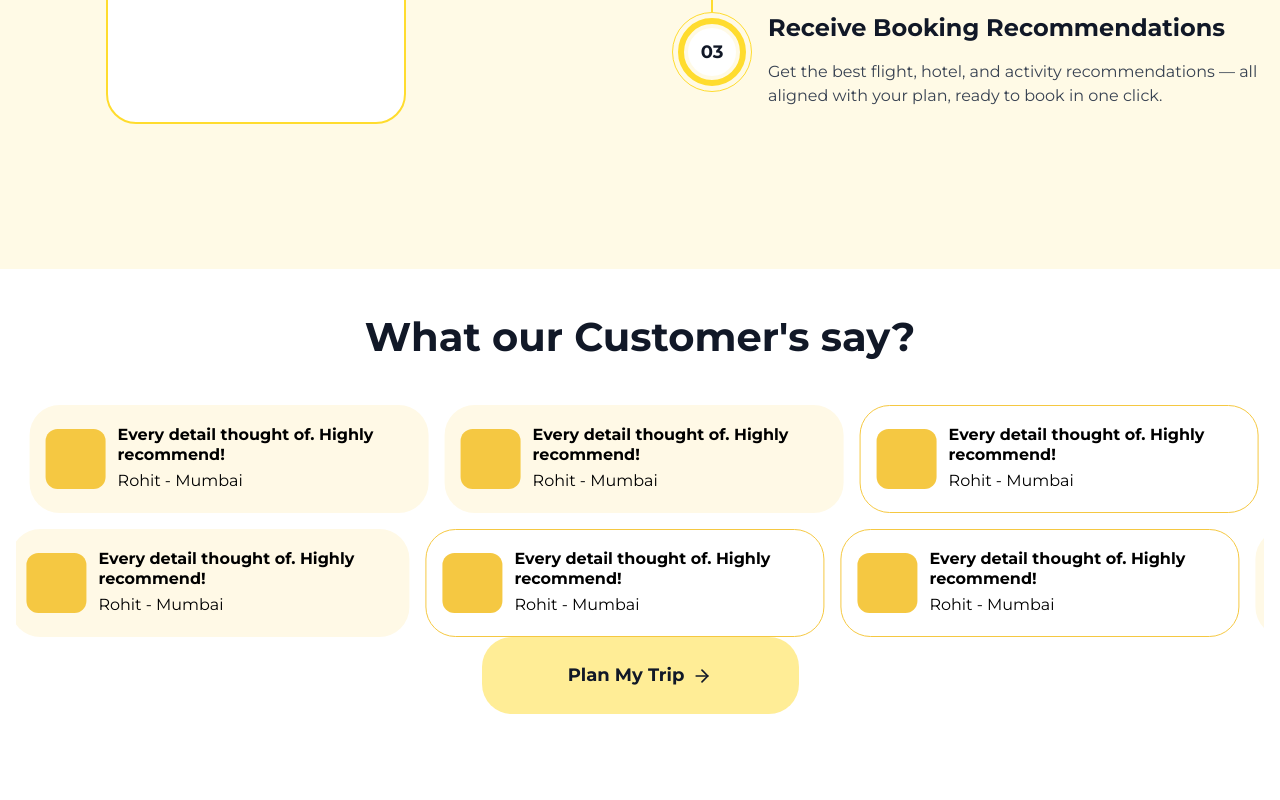
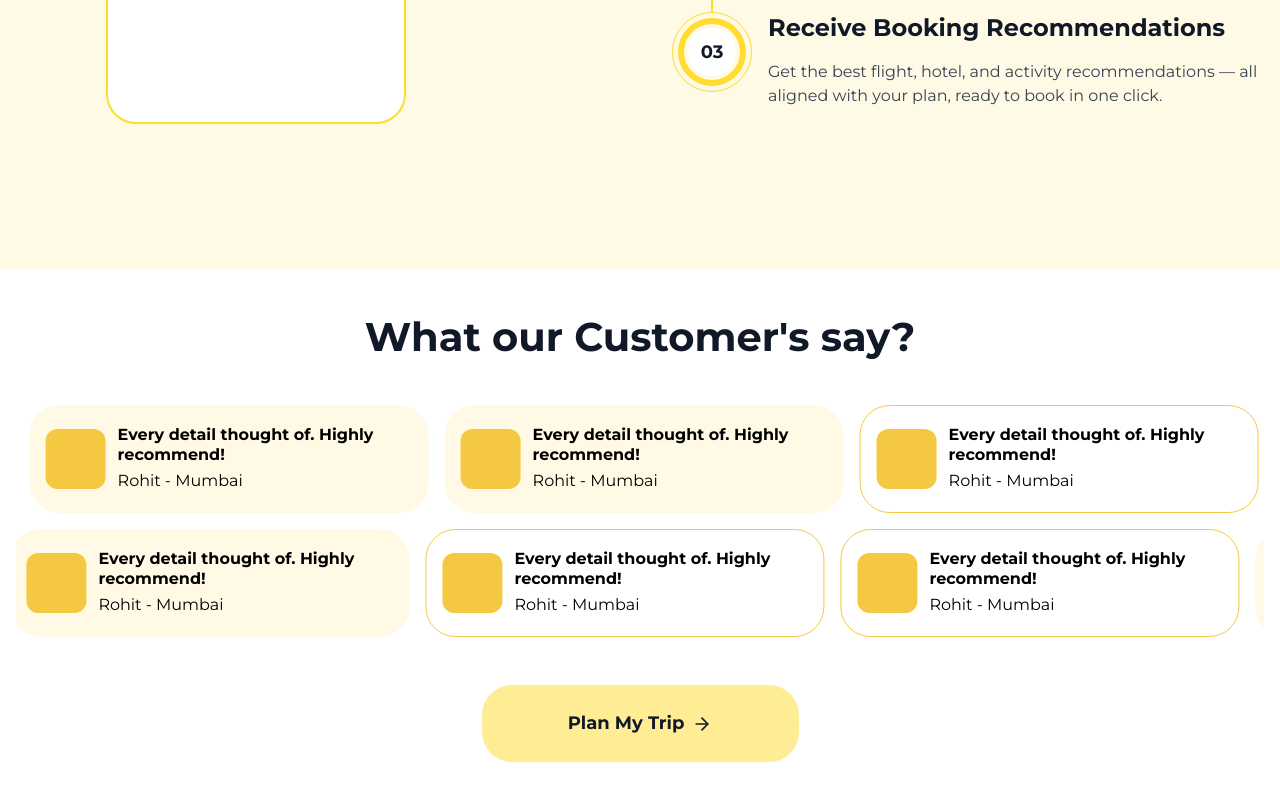
Before and after one commit to urbantrips/ut-client, a Next.js app: page / in a window 1280 px wide. Shown: the part 5161-5961 px from the top of the page. Built offline with nearby package versions, Linux system fonts and the light colour scheme.

Commit message:
upadate footer padding

```diff
--- a/src/components/features/footer.tsx
+++ b/src/components/features/footer.tsx
@@ -4,7 +4,7 @@ import { ArrowRight } from 'lucide-react';
 
 export function Footer() {
   return (
-    <div className="w-full flex items-center justify-center pb-20">
+    <div className="w-full flex items-center justify-center pb-20 py-12">
       <button
         className="text-gray-900 font-bold rounded-[30px] flex items-center justify-center gap-2 hover:opacity-90 transition-opacity"
         style={{
```
